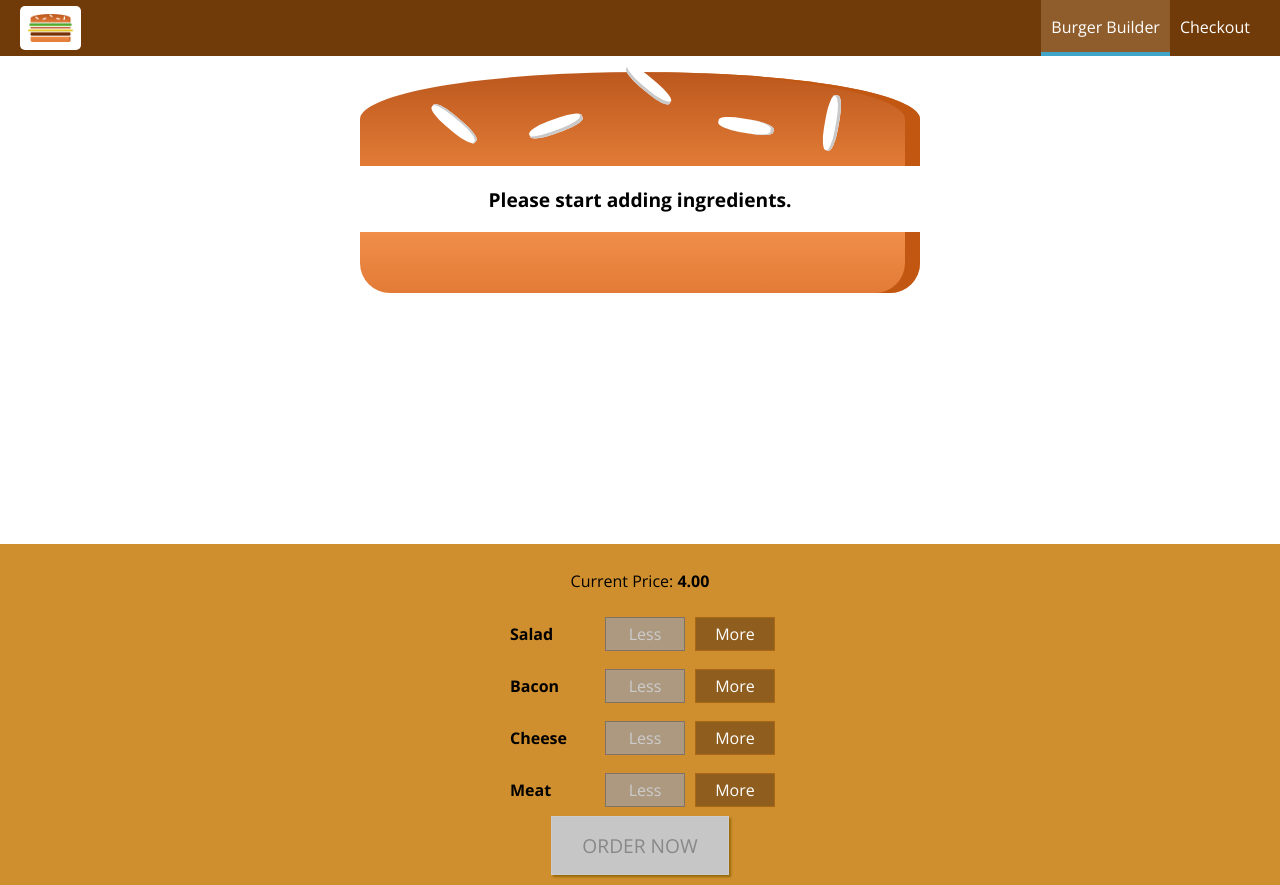
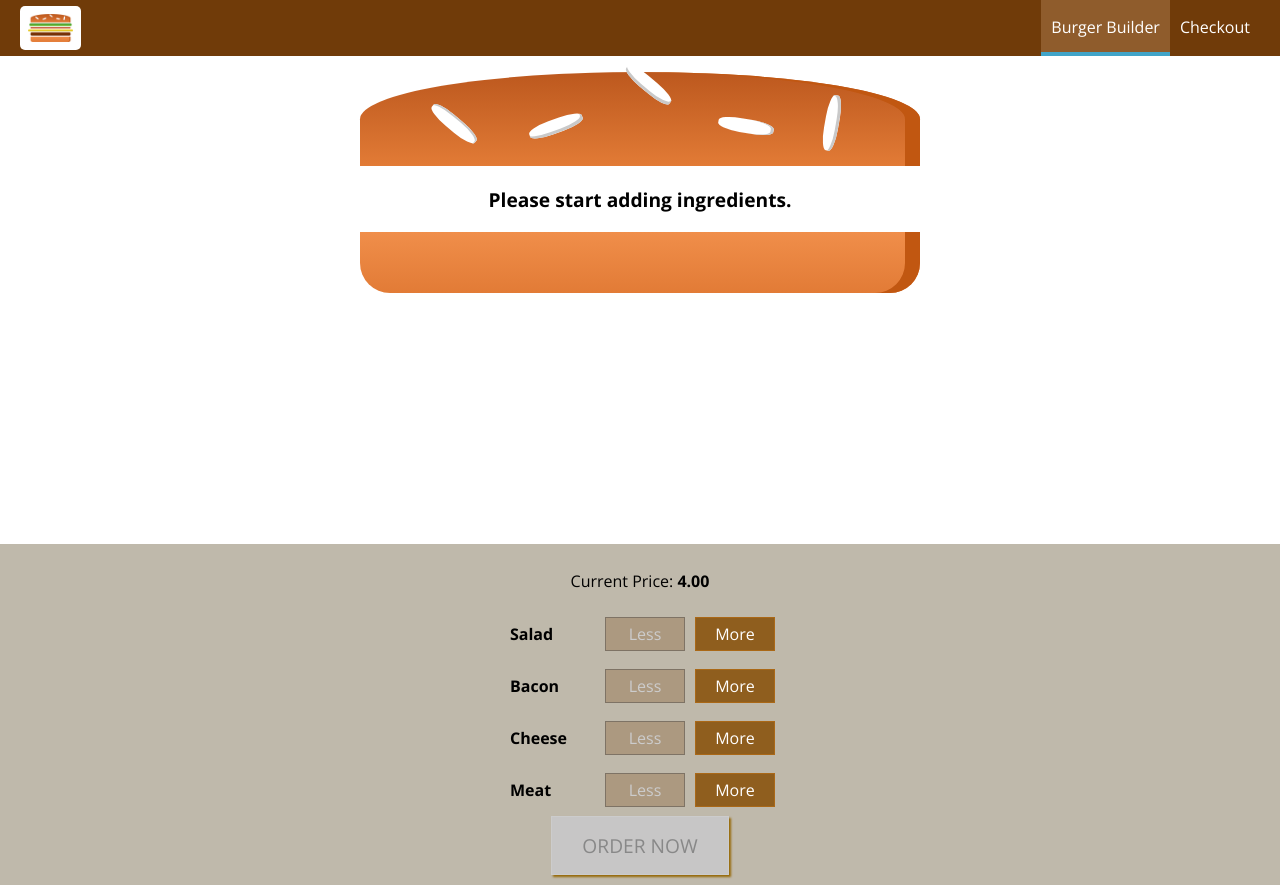
Before and after one commit to moufidlarbi/react-builder, a React app: page / in a window 1280 px wide. Built offline with nearby package versions, Linux system fonts and the light colour scheme.

Commit message:
changed styling

```diff
--- a/src/components/Burger/BuildControls/BuildControls.css
+++ b/src/components/Burger/BuildControls/BuildControls.css
@@ -1,6 +1,6 @@
 .BuildControls {
   width: 100%;
-  background-color: #CF8F2E;
+  background-color: #bfb9ab;
   display: flex;
   flex-flow: column;
   align-items: center;
```
